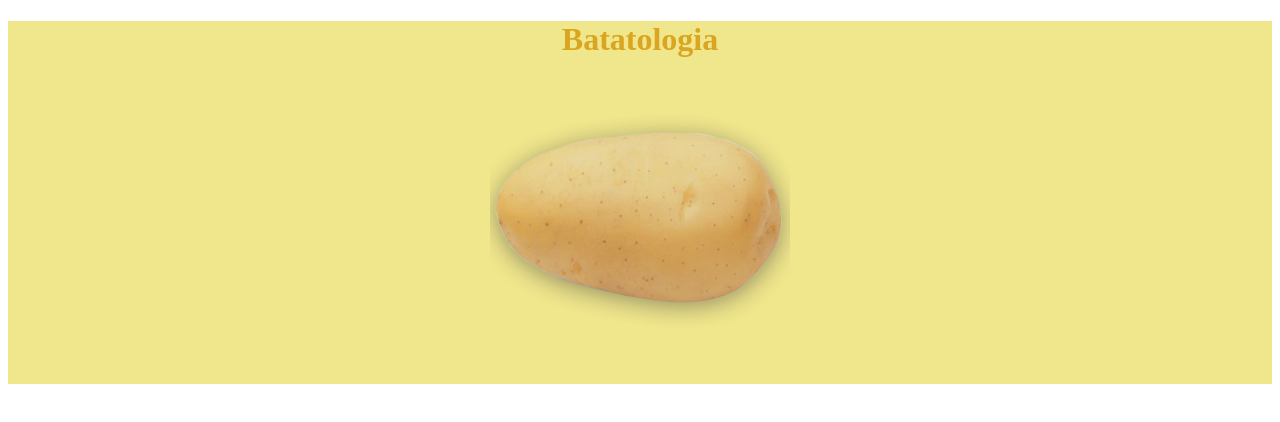
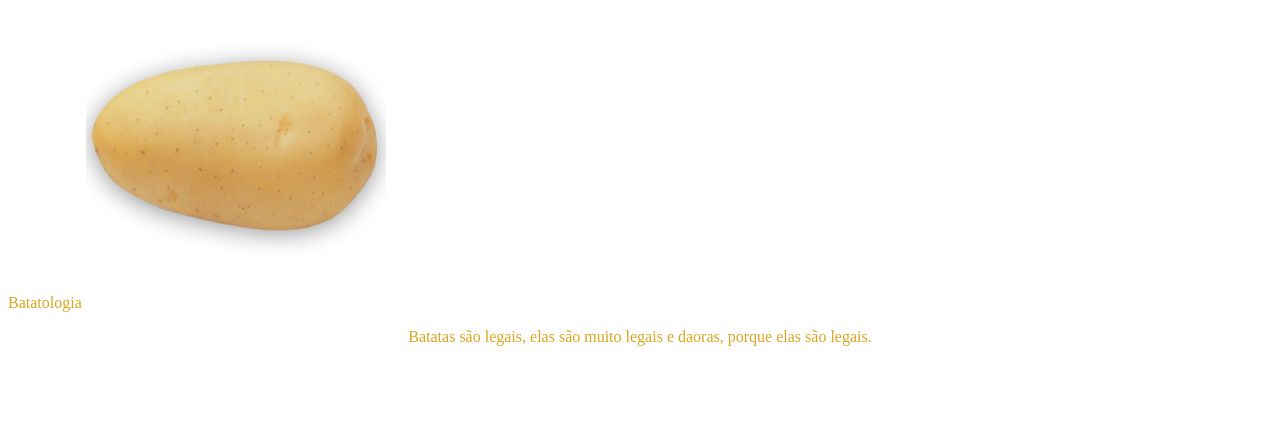
Before and after one commit to TheFakeJoaozes/batatologia, a plain HTML site: page index.html in a window 1280 px wide. Drawn offline with Linux system fonts and the light colour scheme.

Commit message:
mudei tudo

```diff
--- a/index.html
+++ b/index.html
@@ -7,14 +7,8 @@
    <link rel="stylesheet" href="style.css">
 </head>
 <body>
-    <div class="tudo">
-        <header class="titulo">
-            <h1>Batatologia</h1>
-        </header>
-        <div class="sla">
-            <img class="batata" src="a batata.webp" alt="a batata">
-        </div>
-    </div>
-
+    <h>Batatologia</h>
+    <img src="a batata.webp" alt="a batata">
+    <p>Batatas são legais, elas são muito legais e daoras, porque elas são legais.</p>
 </body>
 </html>
--- a/style.css
+++ b/style.css
@@ -1,23 +1,9 @@
-.titulo {
-    text-align: center;
-    color: goldenrod;
-    background-color: khaki;
-    margin: 0px 0px;
- }
+h{
+  text-align: center;
+  color: goldenrod;
+}
 
-
- .sla {
-   text-align: center;
-   background-color: khaki;
-   margin: 0px 0px;
- }
-
- .tudo {
-    background-color: khaki;
- }
-
- .batata:hover{
-   -webkit-transform: scale(1.3, 1.3);
-   transform: scale(1.3, 1.3);
-
- }
+p{
+  text-align: center;
+  color: goldenrod;
+}
```
